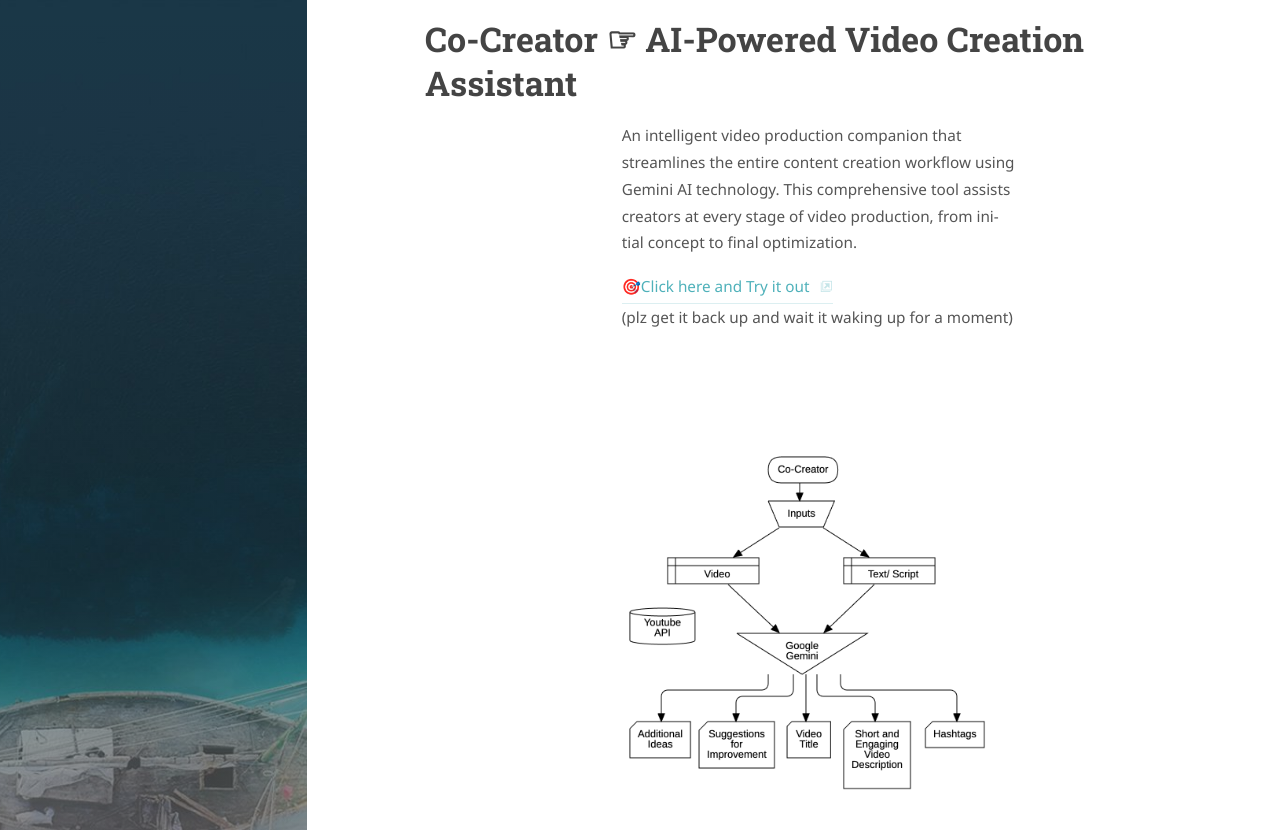
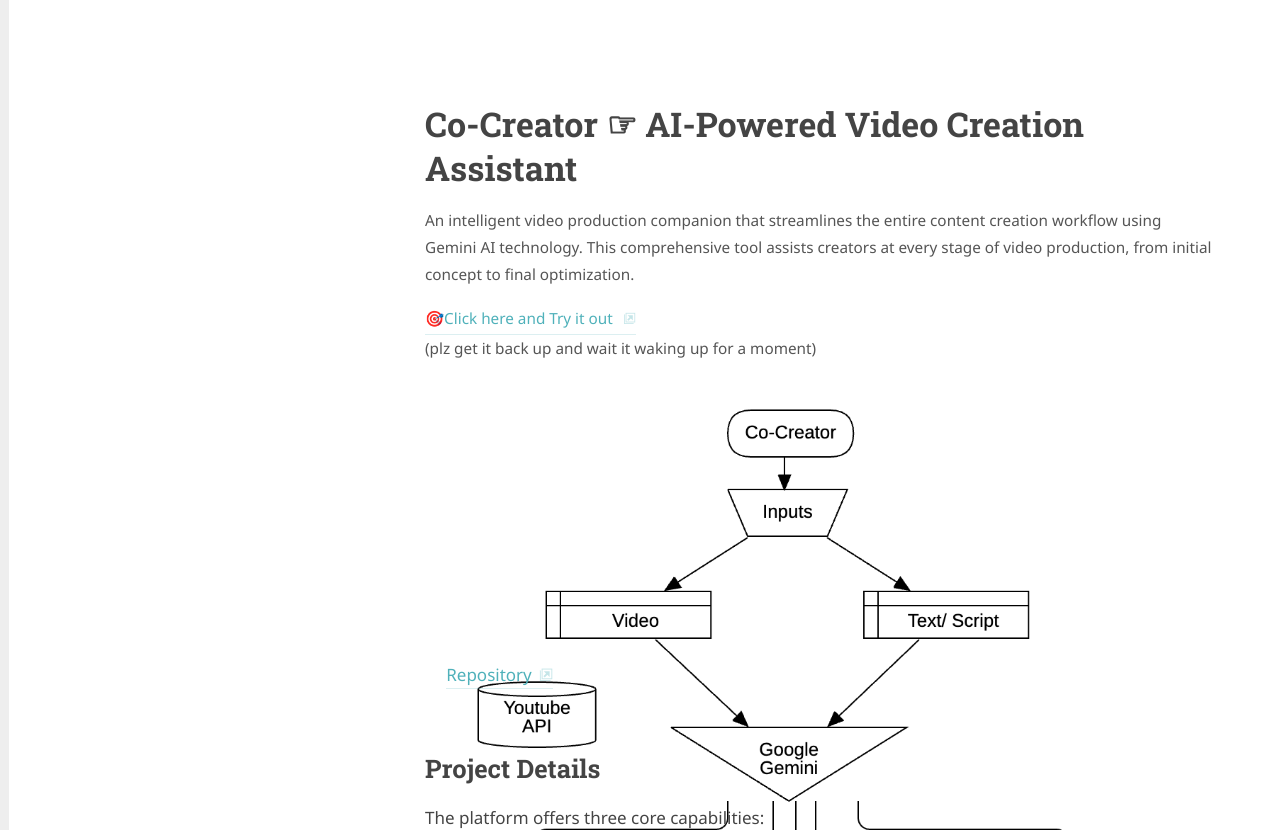
Before and after one commit to YannaCS/YannaCS.github.io, a Jekyll site: the page built from _projects/cocreater.md, in a window 1280 px wide and 1400 px high. Shown: the top 830 px of the window. Built offline with Jekyll 4.4.1, drawn with Linux system fonts in a browser that asks for light colours; some web fonts are replaced; some of the changed text lies outside the part shown; grey boxes are pictures that could not be loaded.

Commit message:
project layout

```diff
--- a/_layouts/project.html
+++ b/_layouts/project.html
@@ -28,6 +28,17 @@ layout: base
     {% endif %}
   </div>
 
+  {% if page.links %}
+    <div class="project-links">
+      <ul>
+        {% for link in page.links %}
+          <a href="{{ link.url }}" target="_blank" rel="noopener">{{ link.title }}</a>
+          <br>
+        {% endfor %}
+      </ul>
+    </div>
+  {% endif %}
+
   <!-- Small spacer div for clean separation -->
   <div class="content-spacer" style="height: 0.25rem; width: 100%; clear: both; display: block;"></div>
 
@@ -36,17 +47,7 @@ layout: base
     {{ content }}
   </div>
 
-  {% if page.links %}
-    <div class="project-links">
-      <ul>
-        {% for link in page.links %}
-          <li>
-            <a href="{{ link.url }}" target="_blank" rel="noopener">{{ link.title }}</a>
-          </li>
-        {% endfor %}
-      </ul>
-    </div>
-  {% endif %}
+  <!-- formal link position-->
 
   <style>
     /* Fix Hydejack theme positioning issues */
```
Also changed, not shown: 10 other files.
